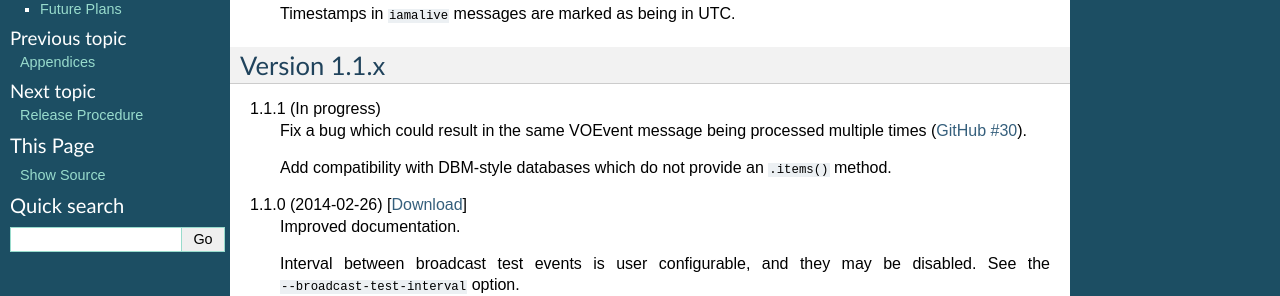
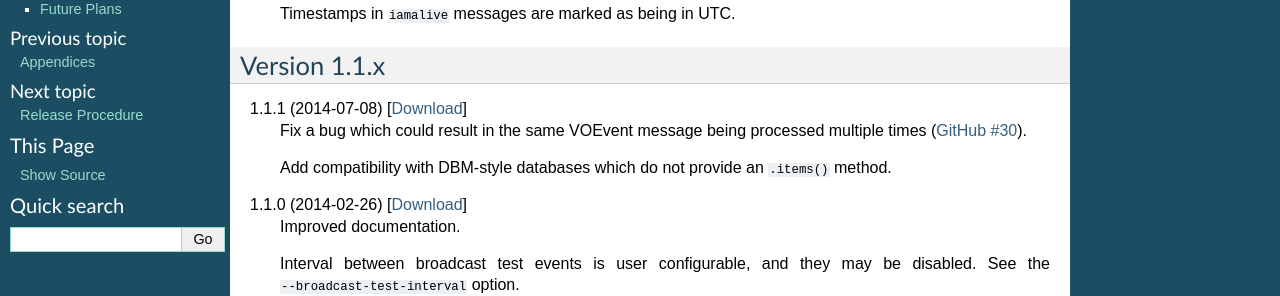
Before and after one commit to jdswinbank/Comet, a Sphinx documentation site: the page built from docs/appendix/history.rst, in a window 1280 px wide. Shown: the part 302-598 px from the top of the page. Built offline with Sphinx 7.4.7, drawn with Linux system fonts in a browser that asks for light colours.

Commit message:
1.1.1 release date

```diff
--- a/docs/appendix/history.rst
+++ b/docs/appendix/history.rst
@@ -24,7 +24,7 @@
 Version 1.1.x
 -------------
 
-1.1.1 (In progress)
+1.1.1 (2014-07-08) [`Download <https://github.com/jdswinbank/Comet/tarball/1.1.1>`__]
     Fix a bug which could result in the same VOEvent message being processed
     multiple times (`GitHub #30`_).
 
```
